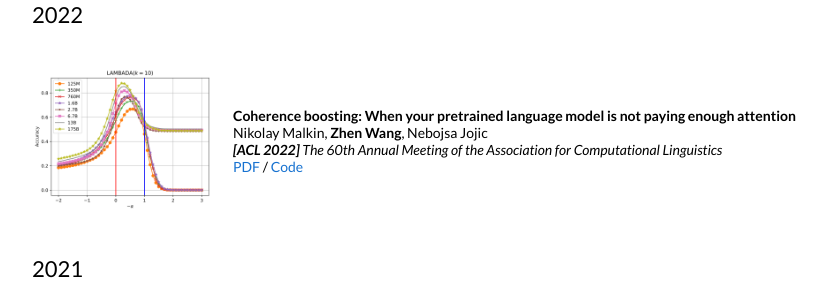
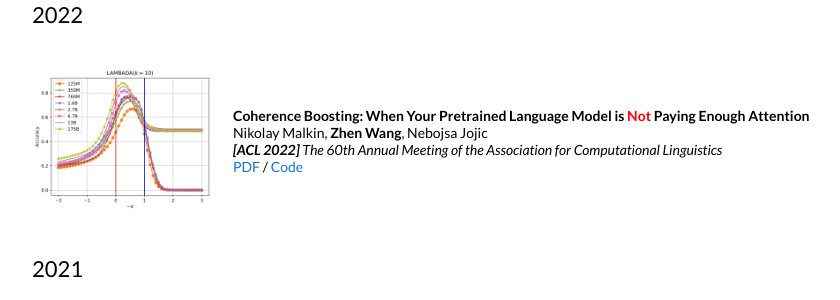
Before and after one commit to zhenwang9102/zhenwang9102.github.io, a Jekyll site: the page built from _posts/2019-06-02-venue.markdown, in a window 1280 px wide and 900 px high, scrolled down 939 px. Shown: the part 153-453 px from the top of the window, without its empty margins (228-1068 px from the left). Built offline with Jekyll 4.4.1, drawn with Linux system fonts in a browser that asks for light colours.

Commit message:
Update default.html

```diff
--- a/_layouts/default.html
+++ b/_layouts/default.html
@@ -202,7 +202,7 @@
               <img src="/images/cb_acl_2022.png" alt="cb_acl2022" width="180" height="auto" style="border-style: none">
             </td>
             <td style="width:75%;vertical-align:middle;">
-              <h3>Coherence boosting: When your pretrained language model is not paying enough attention</h3>
+              <h3>Coherence Boosting: When Your Pretrained Language Model is <a style="color:red">Not</a> Paying Enough Attention</h3>
               <br>
               Nikolay Malkin, <b>Zhen Wang</b>, Nebojsa Jojic
               <br>
```
